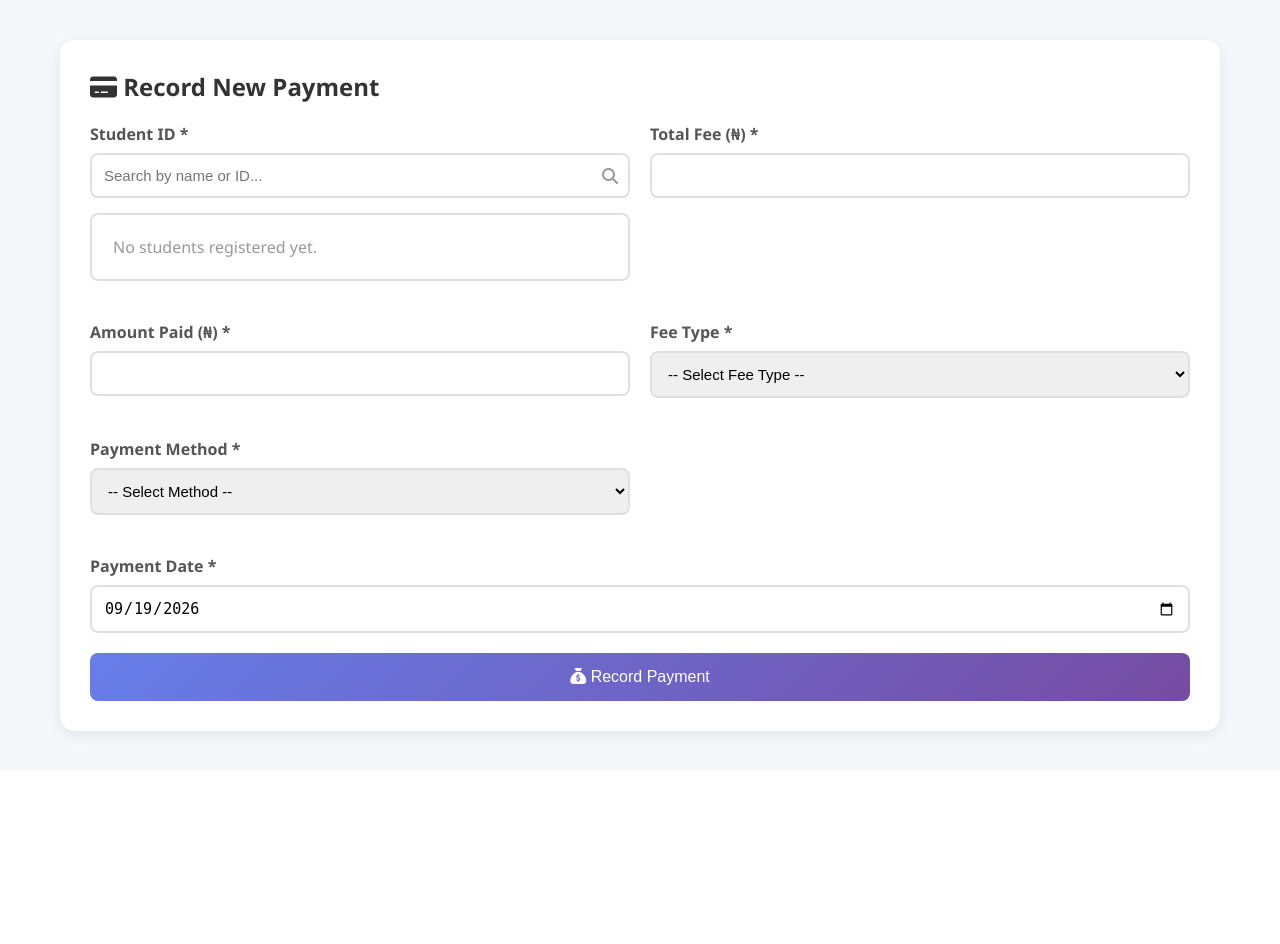
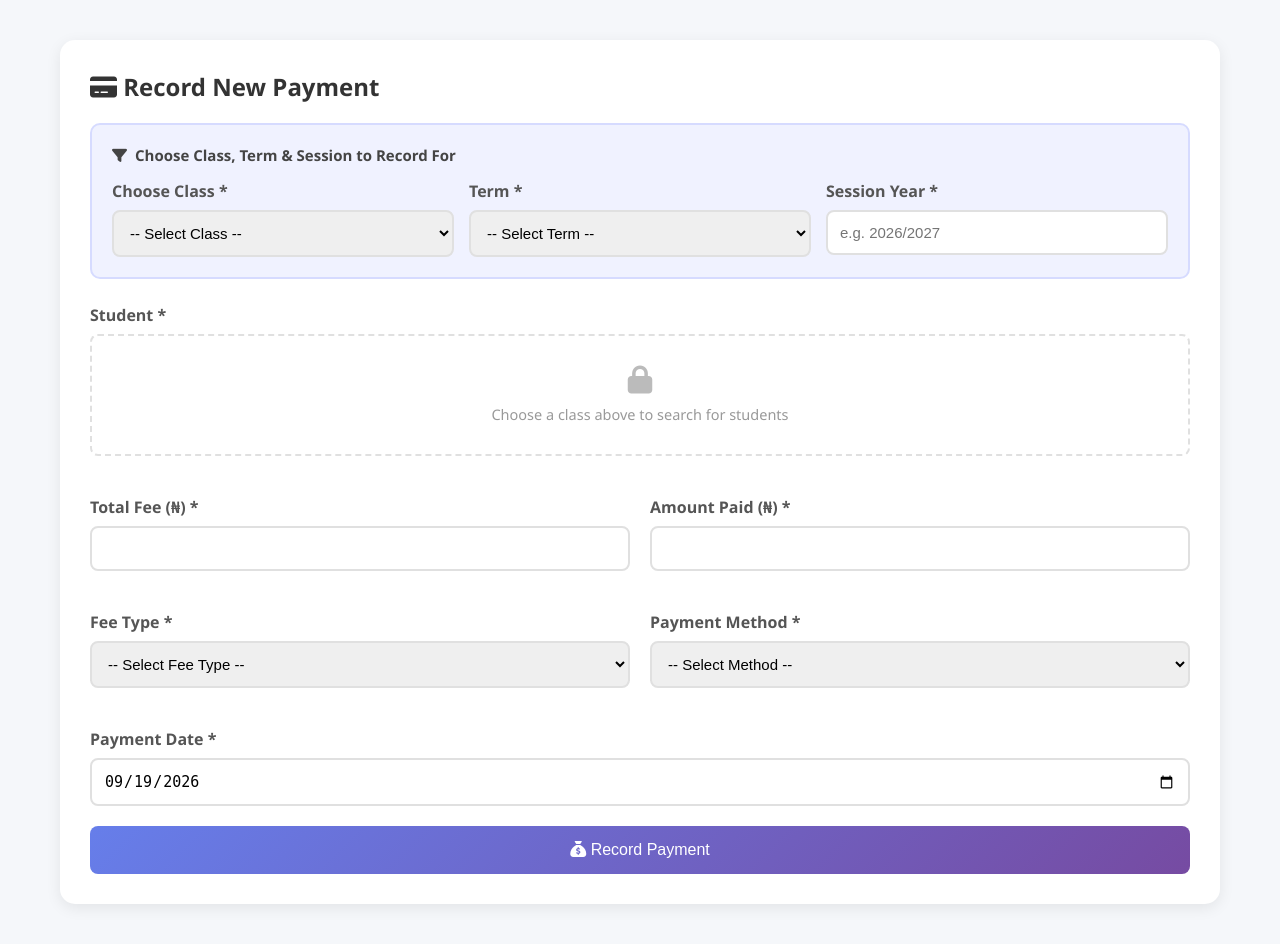
Before and after one commit to janettesty5-art/Elisben-International-Dashboard-System, a Django app: template accounts/templates/manage_finance.html in a window 1280 px wide. Shown: the part 82-1026 px from the top of the page. Before the commit the page ends 825 px from the top, so only its background shows below. Run offline with Django 3.2, Linux system fonts and the light colour scheme; the template is opened without the code that fills it, so the values that code supplies are empty.

Commit message:
aHGbammn51h?

```diff
--- a/accounts/templates/manage_finance.html
+++ b/accounts/templates/manage_finance.html
@@ -113,6 +113,46 @@
             color: #155724;
         }
 
+        .alert-error {
+            background: #f8d7da;
+            color: #721c24;
+        }
+
+        /* NEW: Class/Term/Session selector block */
+        .selector-box {
+            background: #f0f2ff;
+            border: 2px solid #d6dbff;
+            border-radius: 10px;
+            padding: 20px;
+            margin-bottom: 25px;
+        }
+        .selector-box h3 {
+            color: #444;
+            font-size: 15px;
+            margin-bottom: 15px;
+            display: flex;
+            align-items: center;
+            gap: 8px;
+        }
+        .selector-grid {
+            display: grid;
+            grid-template-columns: repeat(3, 1fr);
+            gap: 15px;
+        }
+        @media (max-width: 720px) {
+            .selector-grid { grid-template-columns: 1fr; }
+        }
+
+        .student-picker-locked {
+            padding: 30px;
+            text-align: center;
+            color: #999;
+            border: 2px dashed #e0e0e0;
+            border-radius: 8px;
+            font-size: 14.5px;
+        }
+        .student-picker-locked i { display: block; font-size: 28px; margin-bottom: 10px; color: #bbb; }
+
         /* Search Box Styles */
         .search-box {
             position: relative;
@@ -190,7 +230,7 @@
     <div class="container">
         {% if messages %}
             {% for message in messages %}
-                <div class="alert alert-{{ message.tags }}">
+                <div class="alert alert-{% if message.tags == 'error' %}error{% else %}success{% endif %}">
                     {{ message }}
                 </div>
             {% endfor %}
@@ -200,33 +240,70 @@
         <div class="form-card">
             <h2><i class="fa-solid fa-credit-card"></i> Record New Payment</h2>
 
-            <form method="POST">
+            <form method="POST" id="paymentForm">
                 {% csrf_token %}
 
+                <!-- NEW: Class / Term / Session selector -->
+                <div class="selector-box">
+                    <h3><i class="fa-solid fa-filter"></i> Choose Class, Term &amp; Session to Record For</h3>
+                    <div class="selector-grid">
+                        <div class="form-group" style="margin-bottom:0;">
+                            <label for="class_select">Choose Class *</label>
+                            <select id="class_select" onchange="onClassChange()">
+                                <option value="">-- Select Class --</option>
+                                {% for cls in classes %}
+                                <option value="{{ cls }}">{{ cls }}</option>
+                                {% endfor %}
+                            </select>
+                        </div>
+                        <div class="form-group" style="margin-bottom:0;">
+                            <label for="term_choice">Term *</label>
+                            <select name="term_choice" id="term_choice" required>
+                                <option value="">-- Select Term --</option>
+                                <option value="First">First Term</option>
+                                <option value="Second">Second Term</option>
+                                <option value="Third">Third Term</option>
+                            </select>
+                        </div>
+                        <div class="form-group" style="margin-bottom:0;">
+                            <label for="session_year">Session Year *</label>
+                            <input type="text" name="session_year" id="session_year" placeholder="e.g. 2026/2027" value="{{ default_session_year }}" required>
+                        </div>
+                    </div>
+                </div>
+
                 <div class="form-grid">
-                    <div class="form-group">
-                        <label for="student_id">Student ID *</label>
+                    <div class="form-group full-width">
+                        <label for="student_id">Student *</label>
 
-                        <!-- Search Box -->
+                        <!-- Locked state: shown until a class is picked -->
+                        <div class="student-picker-locked" id="pickerLocked">
+                            <i class="fa-solid fa-lock"></i>
+                            Choose a class above to search for students
+                        </div>
+
+                        <!-- Search Box + List: hidden until a class is picked -->
+                        <div id="pickerUnlocked" style="display:none;">
                             <div class="search-box">
                                 <input type="text"
                                        id="student_search"
                                        class="search-input"
-                                   placeholder="Search by name or ID..."
+                                       placeholder="Type a student's name or ID to search this class..."
                                        onkeyup="filterStudents()">
                                 <span class="search-icon"><i class="fa-solid fa-magnifying-glass"></i></span>
                             </div>
 
                             <div class="student-list" id="studentList">
                                 {% for student in students %}
-    <label class="student-card" data-name="{{ student.full_name|lower }}" data-id="{{ student.student_id|lower }}">
-        <input type="radio" name="student_id" value="{{ student.student_id }}" required onclick="markSelected(this)">
+                                <label class="student-card" data-name="{{ student.full_name|lower }}" data-id="{{ student.student_id|lower }}" data-class="{{ student.class_name }}">
+                                    <input type="radio" name="student_id" value="{{ student.student_id }}" onclick="markSelected(this)">
                                     <span class="student-card-id">{{ student.student_id }}</span>
                                     <span class="student-card-name">{{ student.full_name }}</span>
                                 </label>
                                 {% empty %}
                                 <p style="padding:15px; color:#999;">No students registered yet.</p>
                                 {% endfor %}
+                            </div>
                         </div>
                     </div>
 
@@ -286,41 +363,86 @@
         clickedInput.closest('.student-card').classList.add('selected');
     }
 
-    // Filter student cards as the admin/bursar types
+    // Called when the class dropdown changes
+    function onClassChange() {
+        const selectedClass = document.getElementById('class_select').value;
+        const locked = document.getElementById('pickerLocked');
+        const unlocked = document.getElementById('pickerUnlocked');
+
+        // Clear any previously selected student when class changes
+        document.querySelectorAll('.student-card input[type="radio"]').forEach(r => r.checked = false);
+        document.querySelectorAll('.student-card').forEach(card => card.classList.remove('selected'));
+        document.getElementById('student_search').value = '';
+
+        if (selectedClass) {
+            locked.style.display = 'none';
+            unlocked.style.display = 'block';
+        } else {
+            locked.style.display = 'block';
+            unlocked.style.display = 'none';
+        }
+
+        filterStudents();
+    }
+
+    // Filter student cards as the admin/bursar types, scoped to the chosen class
     function filterStudents() {
         const searchInput = document.getElementById('student_search').value.toLowerCase().trim();
+        const selectedClass = document.getElementById('class_select').value;
         const cards = document.querySelectorAll('.student-card');
         let visibleCount = 0;
 
         cards.forEach(card => {
             const name = card.getAttribute('data-name') || '';
             const id = card.getAttribute('data-id') || '';
-            const matches = name.includes(searchInput) || id.includes(searchInput);
-            card.style.display = matches ? '' : 'none';
-            if (matches) visibleCount++;
+            const cls = card.getAttribute('data-class') || '';
+
+            const matchesClass = selectedClass !== '' && cls === selectedClass;
+            const matchesSearch = name.includes(searchInput) || id.includes(searchInput);
+            const visible = matchesClass && matchesSearch;
+
+            card.style.display = visible ? '' : 'none';
+            if (visible) visibleCount++;
         });
 
-        showNoResultsMessage(visibleCount);
+        showNoResultsMessage(visibleCount, selectedClass);
     }
 
-    // Show a friendly message if a search matches nobody
-    function showNoResultsMessage(visibleCount) {
+    // Show a friendly message if a search matches nobody in the chosen class
+    function showNoResultsMessage(visibleCount, selectedClass) {
         const list = document.getElementById('studentList');
         let noResultsMsg = document.getElementById('noResultsMsg');
 
-        if (visibleCount === 0) {
+        if (visibleCount === 0 && selectedClass) {
             if (!noResultsMsg) {
                 noResultsMsg = document.createElement('p');
                 noResultsMsg.id = 'noResultsMsg';
                 noResultsMsg.style.cssText = 'padding:15px; color:#999; text-align:center;';
-                noResultsMsg.textContent = 'No students match your search.';
                 list.appendChild(noResultsMsg);
             }
+            noResultsMsg.textContent = 'No students match your search in ' + selectedClass + '.';
             noResultsMsg.style.display = '';
         } else if (noResultsMsg) {
             noResultsMsg.style.display = 'none';
         }
     }
+
+    // Guard against submitting with no class / no student picked
+    document.getElementById('paymentForm').addEventListener('submit', function (e) {
+        const selectedClass = document.getElementById('class_select').value;
+        const checkedStudent = document.querySelector('.student-card input[type="radio"]:checked');
+
+        if (!selectedClass) {
+            e.preventDefault();
+            alert('Please choose a class first.');
+            return;
+        }
+        if (!checkedStudent) {
+            e.preventDefault();
+            alert('Please select a student from the list.');
+            return;
+        }
+    });
 </script>
 </body>
 </html>
```
Also changed, not shown: accounts/views.py (+34 -3 lines). Lines whose indentation alone changed are shown as unchanged.
